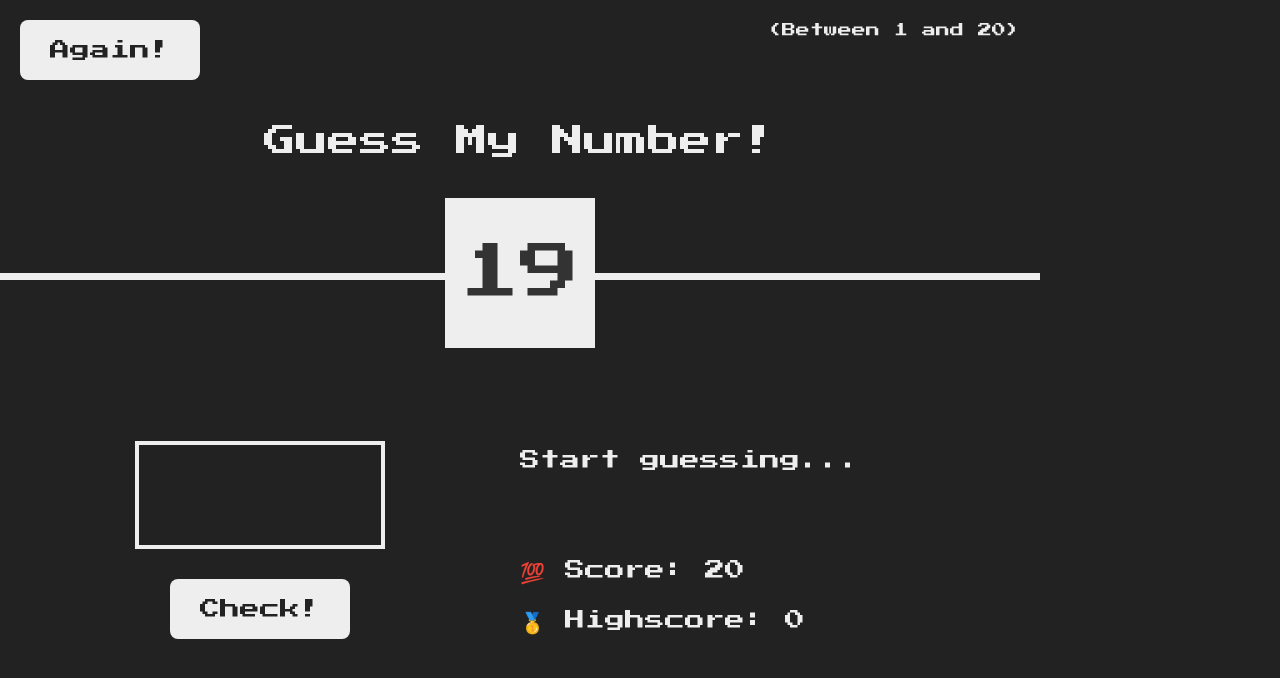
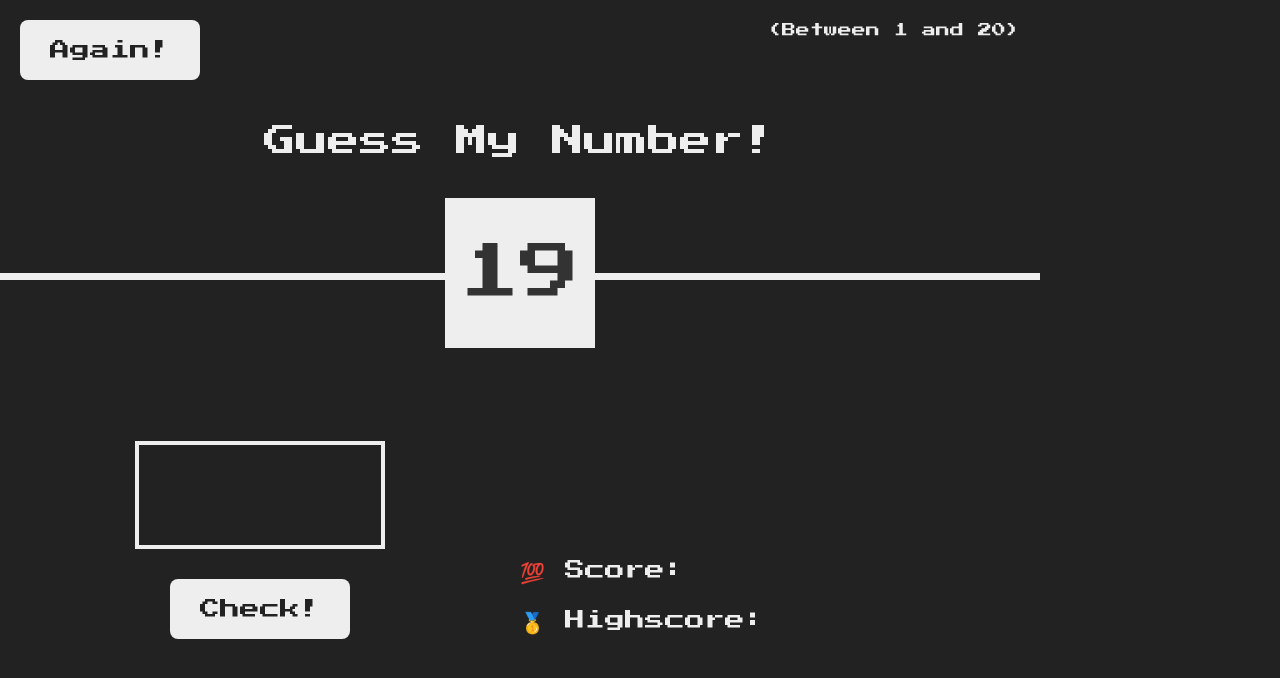
Before and after one commit to Bolaji87/guess-my-number, a React (Vite) app: page / in a window 1280 px wide. Shown: the top 678 px of the page. Built offline with nearby package versions, Linux system fonts and the light colour scheme.

Commit message:
feat: add states and event handlers

```diff
--- a/src/main/Main.jsx
+++ b/src/main/Main.jsx
@@ -1,25 +1,31 @@
-import React, { useState } from "react";
-
-export default function Main() {
-  const [inputNum, setInputNum] = useState("");
+export default function Main({
+  guess,
+  message,
+  score,
+  highscore,
+  onChangeGuess,
+  onSubmitGuess,
+}) {
   return (
     <main>
       <form className="left">
         <input
-          value={inputNum}
-          onChange={(e) => setInputNum(Number(e.target.value))}
+          value={guess}
+          onChange={onChangeGuess}
           type="number"
           className="guess"
         />
-        <button className="btn check">Check!</button>
+        <button className="btn check" onClick={onSubmitGuess}>
+          Check!
+        </button>
       </form>
       <section className="right">
-        <p className="message">Start guessing...</p>
+        <p className="message">{message}</p>
         <p className="label-score">
-          💯 Score: <span className="score">20</span>
+          💯 Score: <span className="score">{score}</span>
         </p>
         <p className="label-highscore">
-          🥇 Highscore: <span className="highscore">0</span>
+          🥇 Highscore: <span className="highscore">{highscore}</span>
         </p>
       </section>
     </main>
```
